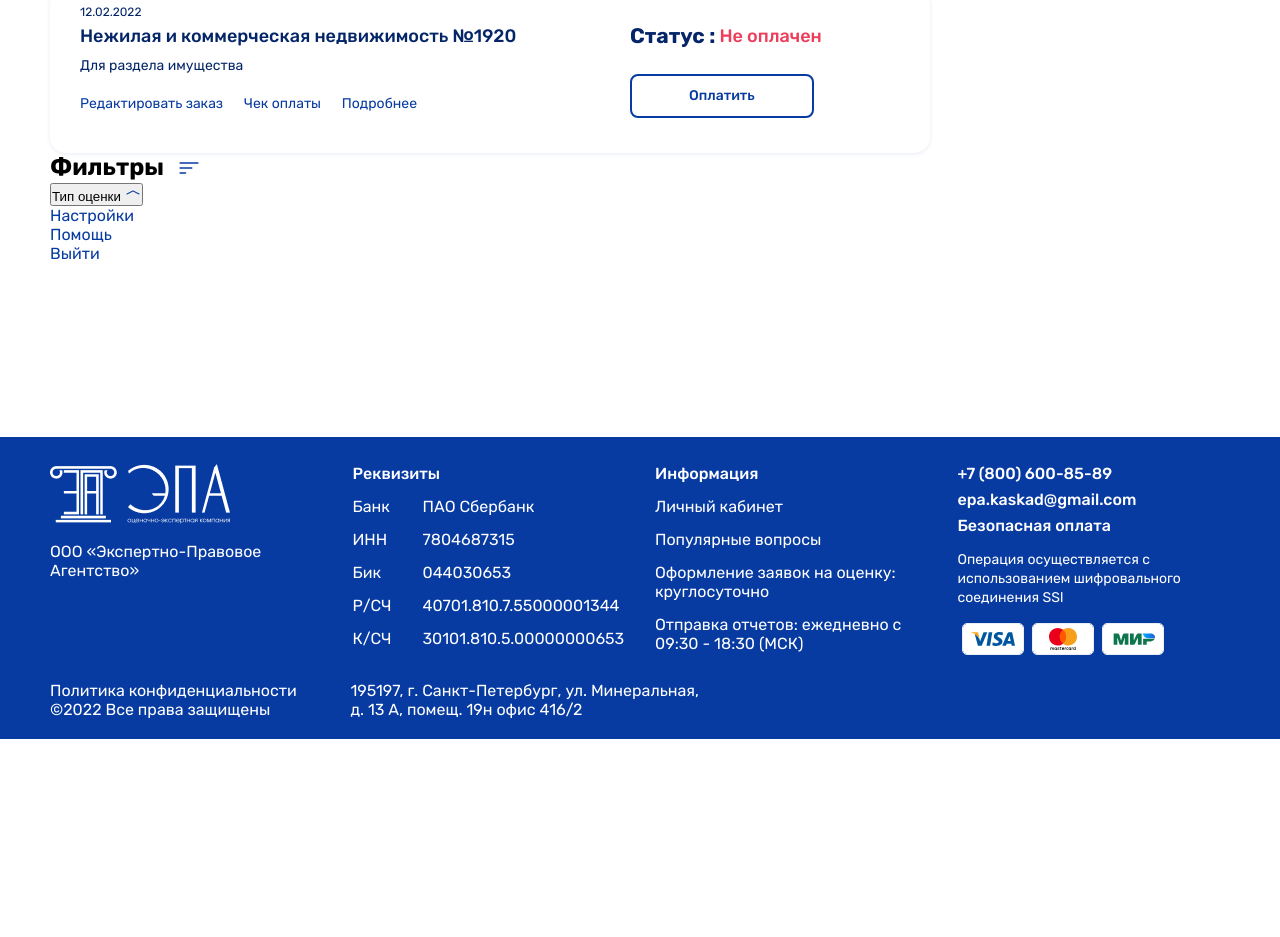
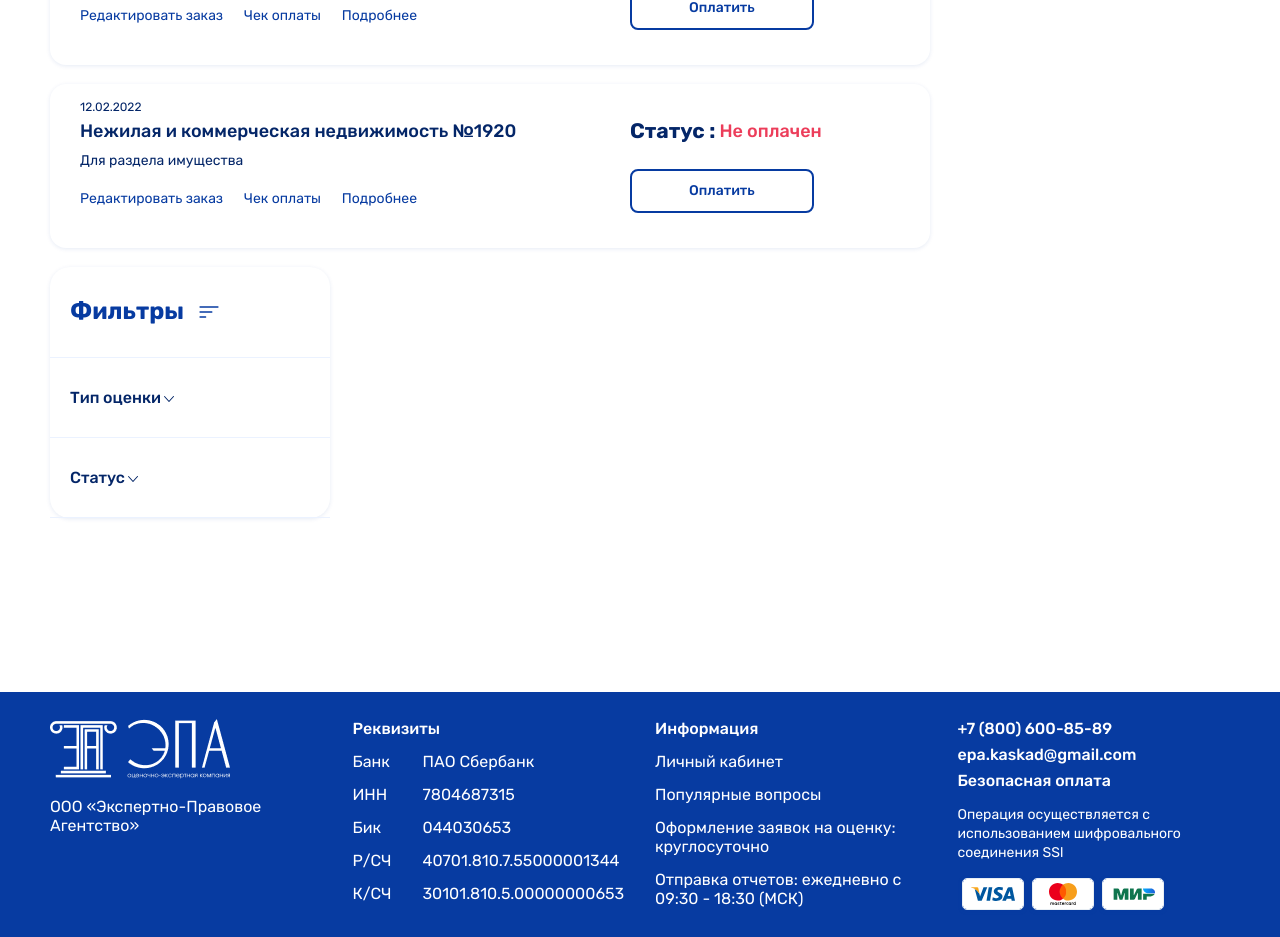
Before and after one commit to sardorkhayitmuradov/Expert-Legal-Agency, a React (Create React App) app: page /profile2 in a window 1280 px wide. Shown: the part 1525-2462 px from the top of the page. Before the commit the page ends 2264 px from the top, so only its background shows below. Built offline with nearby package versions, Linux system fonts and the light colour scheme.

Commit message:
filter component finished

```diff
--- a/package.json
+++ b/package.json
@@ -16,6 +16,7 @@
     "react-router-dom": "^6.4.3",
     "react-scripts": "^5.0.1",
     "react-slick": "^0.29.0",
+    "rsuite": "^5.22.1",
     "slick-carousel": "^1.8.1",
     "styled-components": "^5.3.6",
     "web-vitals": "^2.1.4"
--- a/src/Pages/profile2/Profile2.jsx
+++ b/src/Pages/profile2/Profile2.jsx
@@ -76,21 +76,27 @@ const Profile2 = () => {
             <MyOrder>
               <Status progress={"В работе"} />
             </MyOrder>
+            <br />
             <MyOrder>
               <Status progress={"В работе"} />
             </MyOrder>
+            <br />
             <MyOrder>
               <Status progress={"Исполнен"} />
             </MyOrder>
+            <br />
             <MyOrder>
               <Status progress={"Исполнен"} />
             </MyOrder>
+            <br />
             <MyOrder>
               <Status progress={"Не оплачен"} />
             </MyOrder>
+            <br />
             <MyOrder>
               <Status progress={"Не оплачен"} />
             </MyOrder>
+            <br />
             <Filter />
           </div>
         </section>
--- a/src/components/Filter/Filter.css
+++ b/src/components/Filter/Filter.css
@@ -1,13 +1,51 @@
 .profile__filter {
-    max-width: 280px;
-    width: 100%;
+  max-width: 280px;
+  width: 100%;
+
+  background: #ffffff;
+  box-shadow: 0px 1px 4px rgba(7, 59, 161, 0.1);
+  border-radius: 20px;
+  display: flex;
+  flex-direction: column;
+  font-family: "Rubik";
 }
 
 .filter__label {
-    display: flex;
-    gap: 10px;
+  display: flex;
+  gap: 10px;
+  border-bottom: 1px solid #ebf2ff;
+  padding: 30px 20px;
+  color: #073ba1;
+  font-size: 16px;
+  font-weight: 500;
 }
 
 .filter__label img {
-    width: 30px;
+  width: 30px;
 }
+
+.filter__dropdown {
+  padding: 30px 20px;
+  border-bottom: 1px solid #ebf2ff;
+}
+
+.filter__dropdown_link {
+  display: flex;
+}
+
+.rs-dropdown-toggle {
+  background: transparent;
+  border: none;
+  font-size: 16px;
+  font-weight: 500;
+  font-family: "Rubik";
+  color: #042668;
+}
+
+.filter__dropdown_text1,
+.filter__dropdown_text2,
+.filter__dropdown_text3 {
+  font-size: 16px;
+  font-weight: 400;
+  color: #042668;
+}
--- a/src/components/Filter/Filter.jsx
+++ b/src/components/Filter/Filter.jsx
@@ -1,45 +1,58 @@
 import React from "react";
 import "../Filter/Filter.css";
 import filter from "../../assets/images/main/filter.svg";
+import { Dropdown } from "rsuite";
 
 const Filter = () => {
   return (
     <>
       <div className="profile__filter">
         <div className="filter__label">
-          <h2>Фильтры</h2>
+          <h1>Фильтры</h1>
           <img src={filter} alt="Filter" />
         </div>
-        <div className="profile__filter__dropdown">
-          <button>
-            Тип оценки{" "}
-            <span className="dropdown__btn__span">
-              <svg
-                xmlns="http://www.w3.org/2000/svg"
-                width="16"
-                height="16"
-                fill="currentColor"
-                className="bi bi-chevron-compact-up"
-                viewBox="0 0 16 16"
-              >
-                <path
-                  fillRule="evenodd"
-                  d="M7.776 5.553a.5.5 0 0 1 .448 0l6 3a.5.5 0 1 1-.448.894L8 6.56 2.224 9.447a.5.5 0 1 1-.448-.894l6-3z"
-                />
-              </svg>
-            </span>
-          </button>
-          <div className="profile__filter__dropdown__content">
-            <a className="dropdown__content__links" href="#">
-              <span>Настройки</span>
-            </a>
-            <a href="#" className="dropdown__content__links">
-              <span>Помощь</span>
-            </a>
-            <a href="#" className="dropdown__content__links">
-              <span>Выйти</span>
-            </a>
-          </div>
+        <div className="filter__dropdown">
+          <Dropdown className="filter__drop__btn" title="Тип оценки">
+            <br />
+            <div className="filter__dropdown_link">
+              <input className="filter_inp" type="checkbox" />
+              <Dropdown.Item className="filter__dropdown_text1">Для раздела имущества</Dropdown.Item>
+            </div>
+            <br />
+            <div className="filter__dropdown_link">
+              <input className="filter_inp" type="checkbox" />
+              <Dropdown.Item className="filter__dropdown_text2">Для наследства </Dropdown.Item>
+            </div>
+            <br />
+            <div className="filter__dropdown_link">
+              <input className="filter_inp" type="checkbox" />
+              <Dropdown.Item className="filter__dropdown_text3">Для продажи имущества</Dropdown.Item>
+            </div>
+          </Dropdown>
+        </div>
+        <div className="filter__dropdown">
+          <Dropdown className="filter__drop__btn" title="Статус">
+            <br />
+            <div className="filter__dropdown_link">
+              <input className="filter_inp" type="checkbox" />
+              <Dropdown.Item className="filter__dropdown_text1">Исполнен</Dropdown.Item>
+            </div>
+            <br />
+            <div className="filter__dropdown_link">
+              <input className="filter_inp" type="checkbox" />
+              <Dropdown.Item className="filter__dropdown_text2">Новый</Dropdown.Item>
+            </div>
+            <br />
+            <div className="filter__dropdown_link">
+              <input className="filter_inp" type="checkbox" />
+              <Dropdown.Item className="filter__dropdown_text3">В работе</Dropdown.Item>
+            </div>
+            <br />
+            <div className="filter__dropdown_link">
+              <input className="filter_inp" type="checkbox" />
+              <Dropdown.Item className="filter__dropdown_text3">Не оплачен</Dropdown.Item>
+            </div>
+          </Dropdown>
         </div>
       </div>
     </>
```
Also changed, not shown: 1 other file (tests, documents, lock files or other folders).
